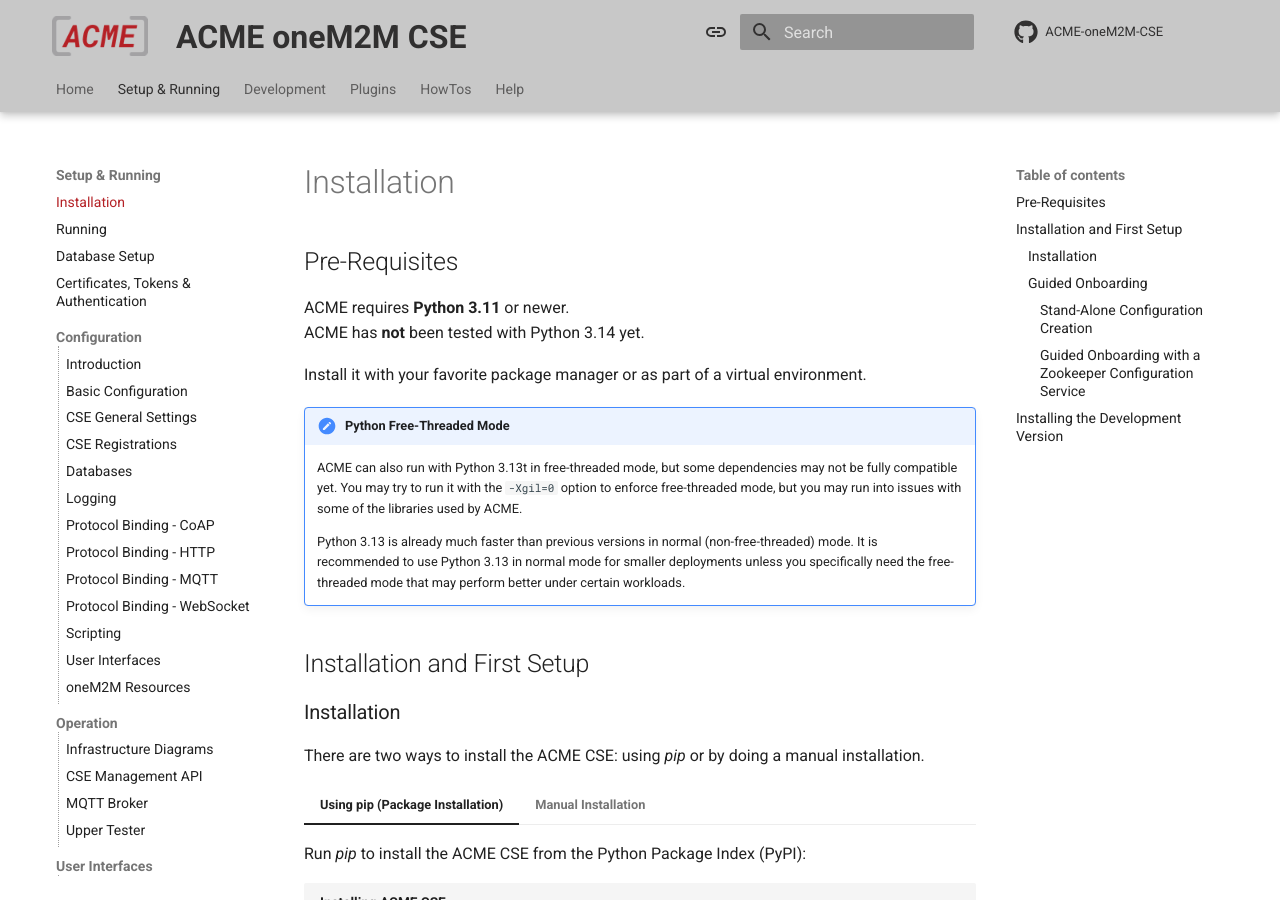
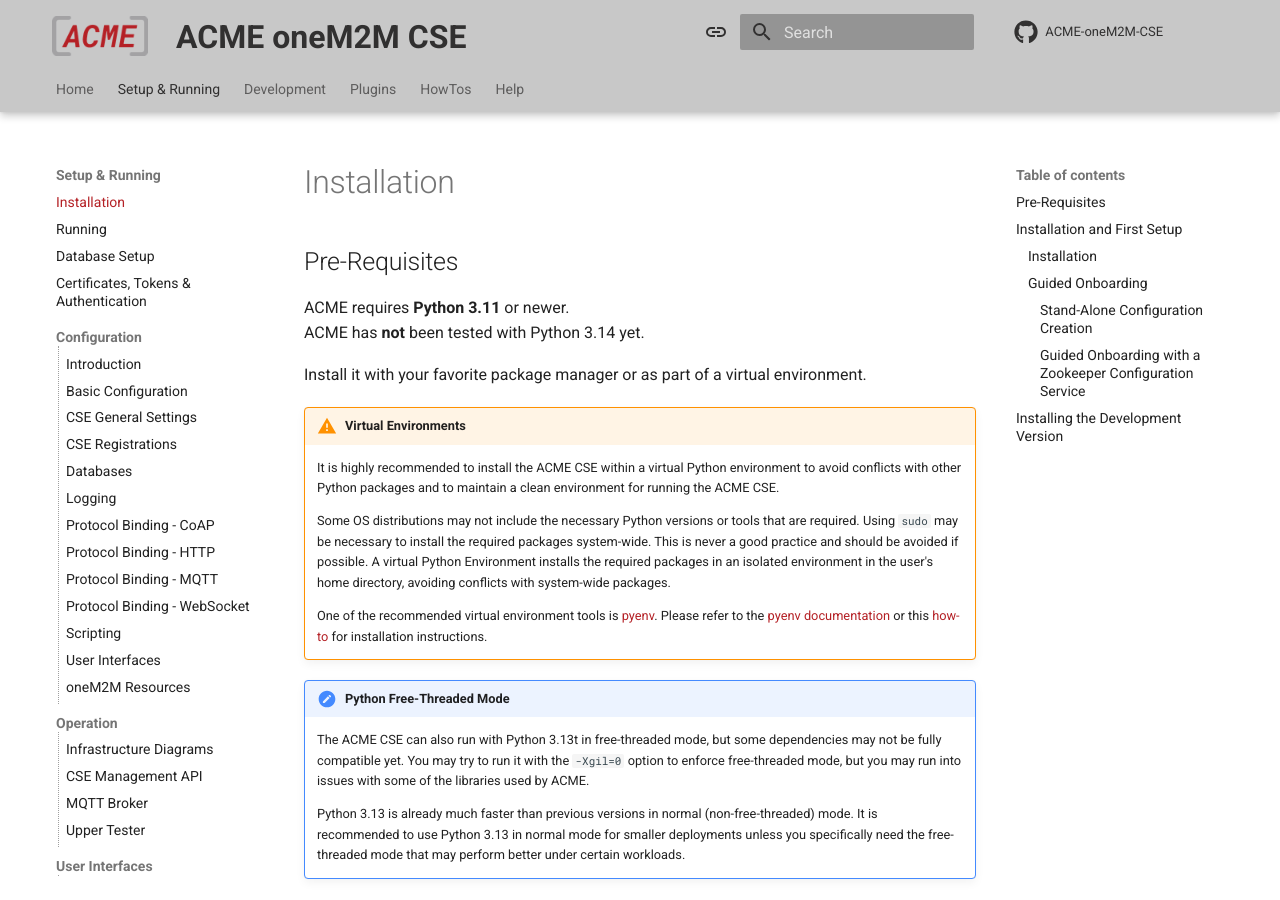
Before and after one commit to ankraft/ACME-oneM2M-CSE-mkdocs, an MkDocs documentation site: the page built from docs/setup/Installation.md, in a window 1280 px wide and 900 px high. Built offline with MkDocs 1.6.1 and Material for MkDocs 9.7.7, drawn with Linux system fonts in a browser that asks for light colours; comment, search, counter and statistics services are not loaded.

Commit message:
Updated instructions for using virtual python enviromments

```diff
--- a/docs/setup/Installation.md
+++ b/docs/setup/Installation.md
@@ -7,8 +7,16 @@
 
 Install it with your favorite package manager or as part of a virtual environment.
 
+!!! Warning "Virtual Environments"
+	It is highly recommended to install the ACME CSE within a virtual Python environment to avoid conflicts with other Python packages and to maintain a clean environment for running the ACME CSE.
+
+	Some OS distributions may not include the necessary Python versions or tools that are required. Using `sudo` may be necessary to install the required packages system-wide. This is never a good practice and should be avoided if possible. A virtual Python Environment installs the required packages in an isolated environment in the user's home directory, avoiding conflicts with system-wide packages.
+
+	One of the recommended virtual environment tools is [pyenv](https://github.com/pyenv/pyenv){target=_new}. Please refer to the [pyenv documentation](https://github.com/pyenv/pyenv#installation){target=_new} or this [how-to](../howtos/HowTo-pyenv.md) for installation instructions.
+
+
 !!! Note "Python Free-Threaded Mode"
-	ACME can also run with Python 3.13t in free-threaded mode, but some dependencies may not be fully compatible yet. You may try to run it with the `-Xgil=0` option to enforce free-threaded mode, but you may run into issues with some of the libraries used by ACME.
+	The ACME CSE can also run with Python 3.13t in free-threaded mode, but some dependencies may not be fully compatible yet. You may try to run it with the `-Xgil=0` option to enforce free-threaded mode, but you may run into issues with some of the libraries used by ACME.
 
 	Python 3.13 is already much faster than previous versions in normal (non-free-threaded) mode. It
 	is recommended to use Python 3.13 in normal mode for smaller deployments unless you specifically
```
Also changed, not shown: docs/howtos/HowTo-pyenv.md (+1 -1 lines).
